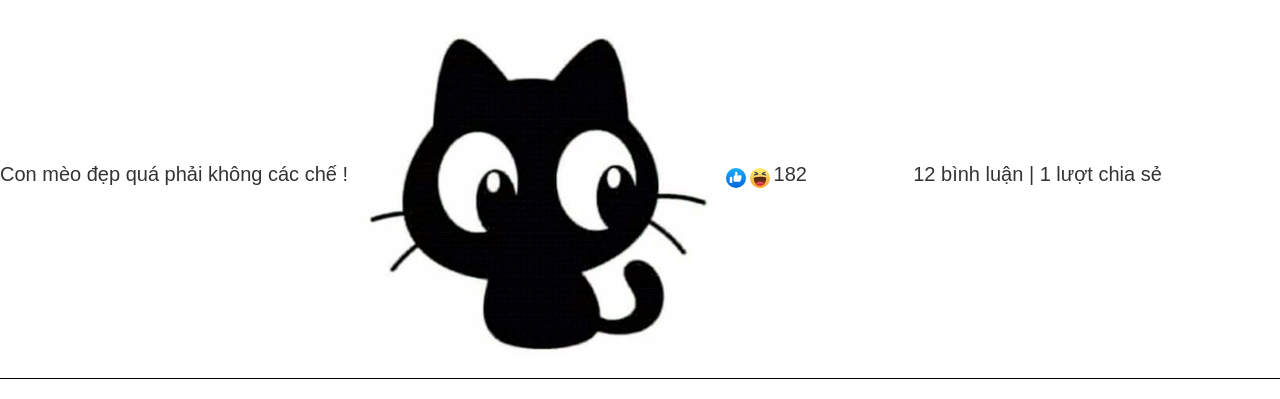
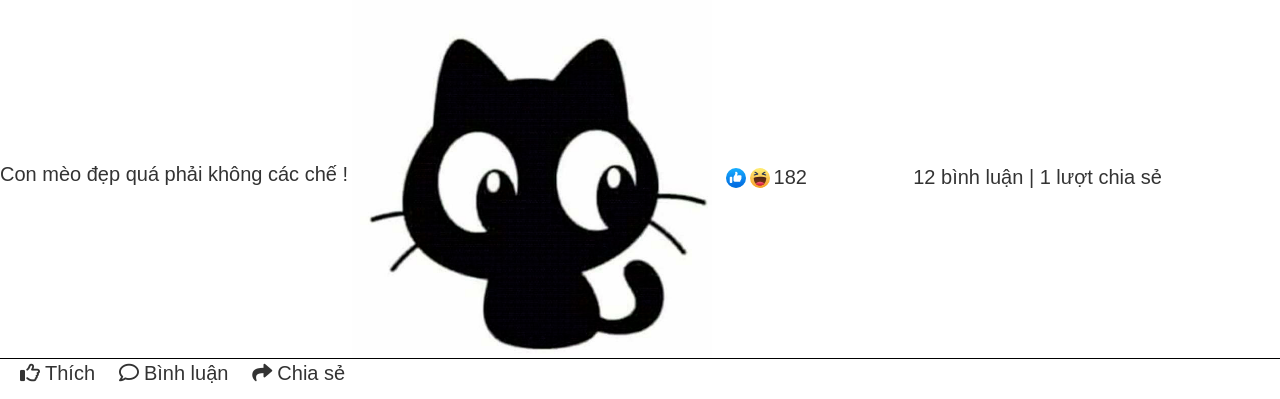
Before and after one commit to bachsykhang/facebook_clone, a plain HTML site: page index.html in a window 1280 px wide. Shown: the part 604-1003 px from the top of the page. Drawn offline with Linux system fonts and the light colour scheme.

Commit message:
update like cmt share

```diff
--- a/assets/css/main.css
+++ b/assets/css/main.css
@@ -280,11 +280,37 @@ hr {
 #baidang .like_iconfb {
     height: 20px;
     width: 20px;
+    vertical-align: middle;
 }
 #baidang .like_iconfb-mg {
     margin-left: 10px;
 }
 
+#baidang .iconlike {
+    vertical-align: middle;
+}
+
 #baidang .baidang-down .cmt_baidang {
     margin-left: 8%;
+    vertical-align: middle;
 }
+
+.mg0 {
+    margin: 0;
+}
+
+.like-cmt-share {
+    margin-left: 20px;
+}
+
+.like-cmt-share .fa-thumbs-up {
+    margin-right: 5px;
+}
+
+.like-cmt-share .fa-comment {
+    margin-right: 5px;
+}
+
+.like-cmt-share .fa-share {
+    margin-right: 5px;
+}
--- a/index.html
+++ b/index.html
@@ -99,9 +99,12 @@
             <img src="./assets/img/meoden.png" alt="meoden">
             <img class="like_iconfb like_iconfb-mg" src="./assets/img/like.svg" alt="">
             <img class="like_iconfb" src="./assets/img/haha.svg" alt="">
-            <span>182</span>
+            <span class="iconlike">182</span>
             <span class="cmt_baidang">12 bình luận | 1 lượt chia sẻ</span>
-            <hr>
+            <hr class="mg0">
+            <span class="like-cmt-share"><i class="fa-regular fa-thumbs-up"></i>Thích</span>
+            <span class="like-cmt-share"><i class="fa-regular fa-comment"></i>Bình luận</span>
+            <span class="like-cmt-share"><i class="fa-solid fa-share"></i>Chia sẻ</span>
         </div>
     </div>
 </body>
```
